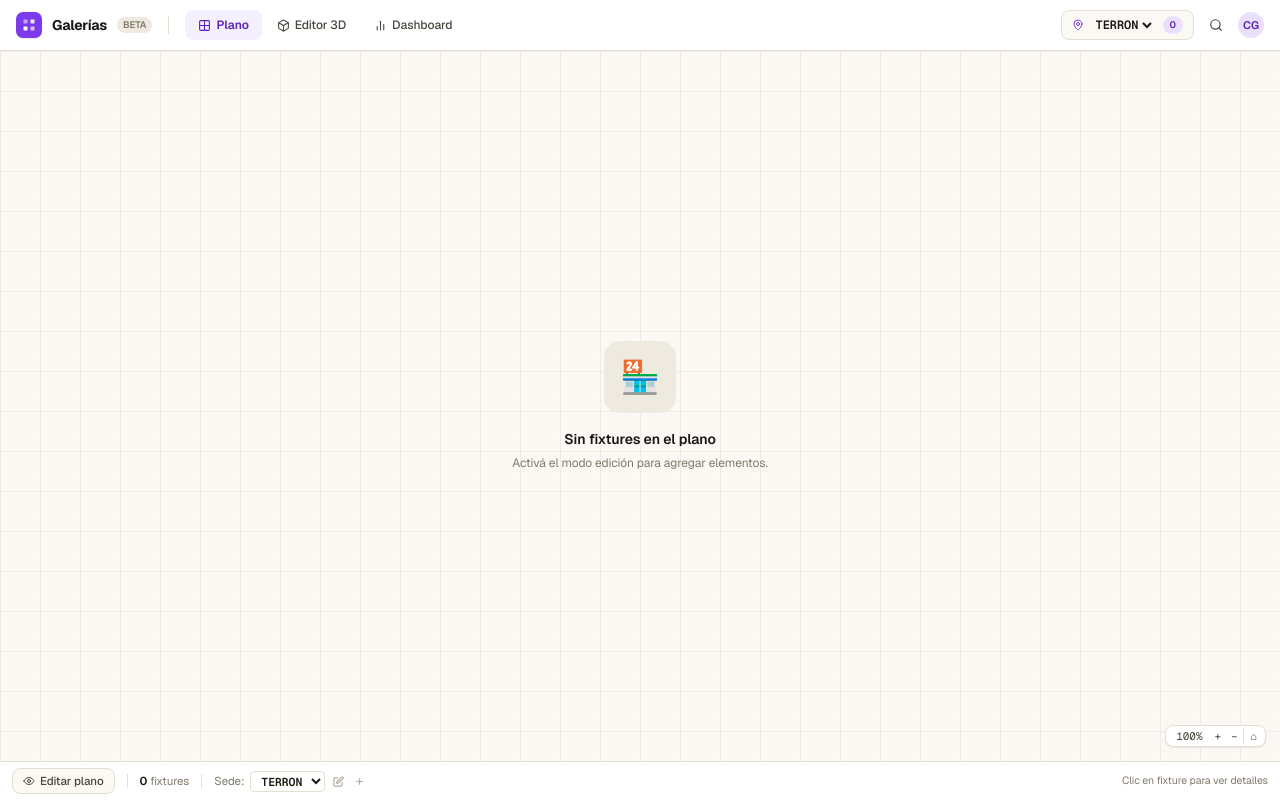
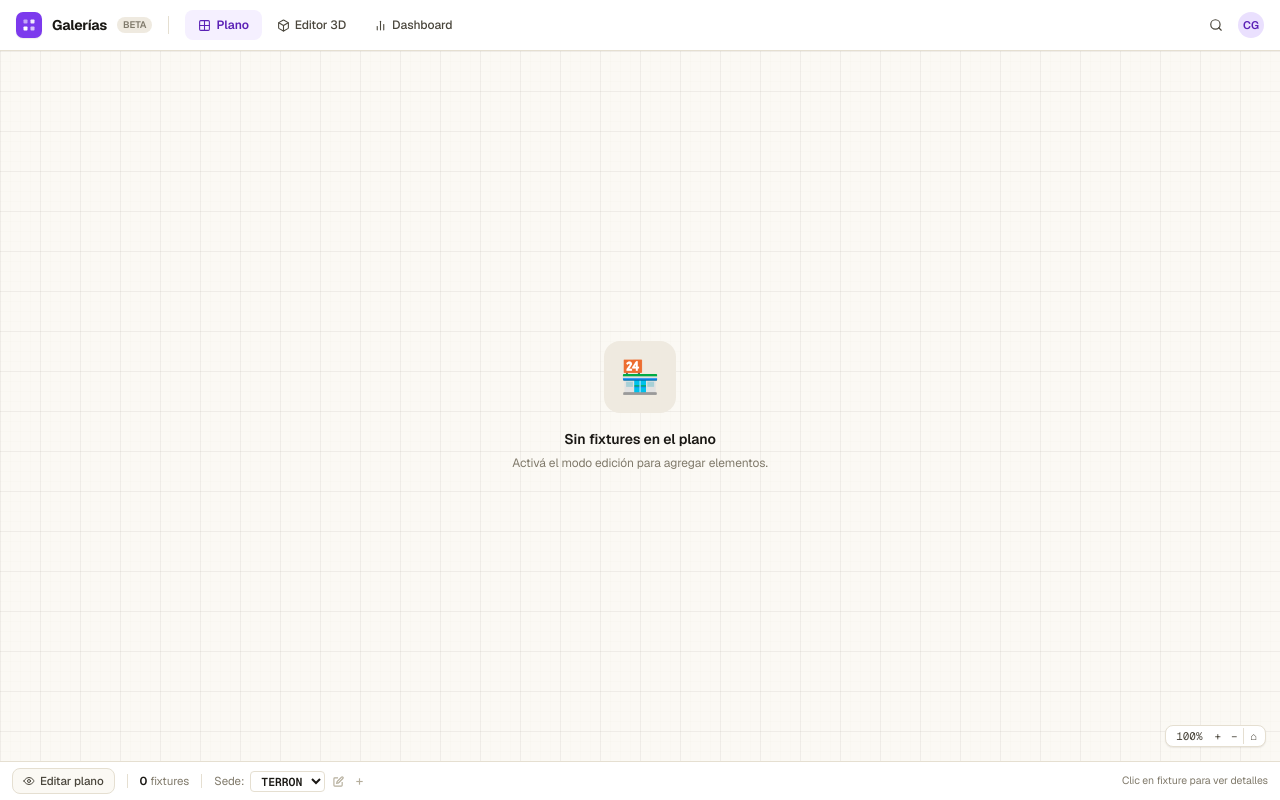
Before and after one commit to Bryreg/retail-espacios, a React (Vite) app in the folder frontend/: page / in a window 1280 px wide. Built offline with nearby package versions, Linux system fonts and the light colour scheme.

Commit message:
fix: remove duplicate sede selector from topbar — each view owns its own

```diff
--- a/frontend/src/pages/Dashboard.tsx
+++ b/frontend/src/pages/Dashboard.tsx
@@ -1,9 +1,8 @@
 import { useState } from "react";
-import { Grid2x2, Box, BarChart2, MapPin, Search } from "lucide-react";
+import { Grid2x2, Box, BarChart2, Search } from "lucide-react";
 import StoreEditor3D from "../components/StoreEditor3D/StoreEditor3D";
 import FloorPlan2D from "../components/FloorPlan2D/FloorPlan2D";
 import DashboardView from "./DashboardView";
-import { useFixtureStore, selectFixtures } from "../store/fixtureStore";
 
 // ─── Types ────────────────────────────────────────────────────────────────────
 
@@ -45,8 +44,6 @@ interface TopbarProps {
 }
 
 function Topbar({ viewMode, setViewMode }: TopbarProps) {
-  const fixtures = useFixtureStore(selectFixtures);
-  const { sedes, sede, setSede } = useFixtureStore();
 
   return (
     <header
@@ -113,44 +110,6 @@ function Topbar({ viewMode, setViewMode }: TopbarProps) {
 
       {/* Right side */}
       <div style={{ marginLeft: "auto", display: "flex", alignItems: "center", gap: 8 }}>
-        {/* Sede selector */}
-        <div
-          style={{
-            display: "flex", alignItems: "center", gap: 8,
-            padding: "5px 10px",
-            borderRadius: "var(--r-md)",
-            background: "var(--surface-2)",
-            border: "1px solid var(--line)",
-            fontSize: 12,
-          }}
-        >
-          <MapPin size={12} style={{ color: "var(--accent)", flexShrink: 0 }} />
-          <select
-            value={sede}
-            onChange={(e) => setSede(e.target.value)}
-            style={{
-              background: "transparent", border: "none", outline: "none",
-              fontFamily: "var(--font-mono)", fontWeight: 600, fontSize: 12,
-              color: "var(--ink-1)", cursor: "pointer",
-              padding: 0, margin: 0,
-            }}
-          >
-            {sedes.map((s) => (
-              <option key={s} value={s}>{s}</option>
-            ))}
-          </select>
-          <span
-            style={{
-              display: "inline-flex", alignItems: "center",
-              fontSize: 9.5, fontWeight: 600,
-              padding: "2px 7px", borderRadius: 999,
-              background: "var(--accent-100)", color: "var(--accent-700)",
-            }}
-          >
-            {fixtures.length}
-          </span>
-        </div>
-
         {/* Search */}
         <button
           title="Búsqueda"
```
